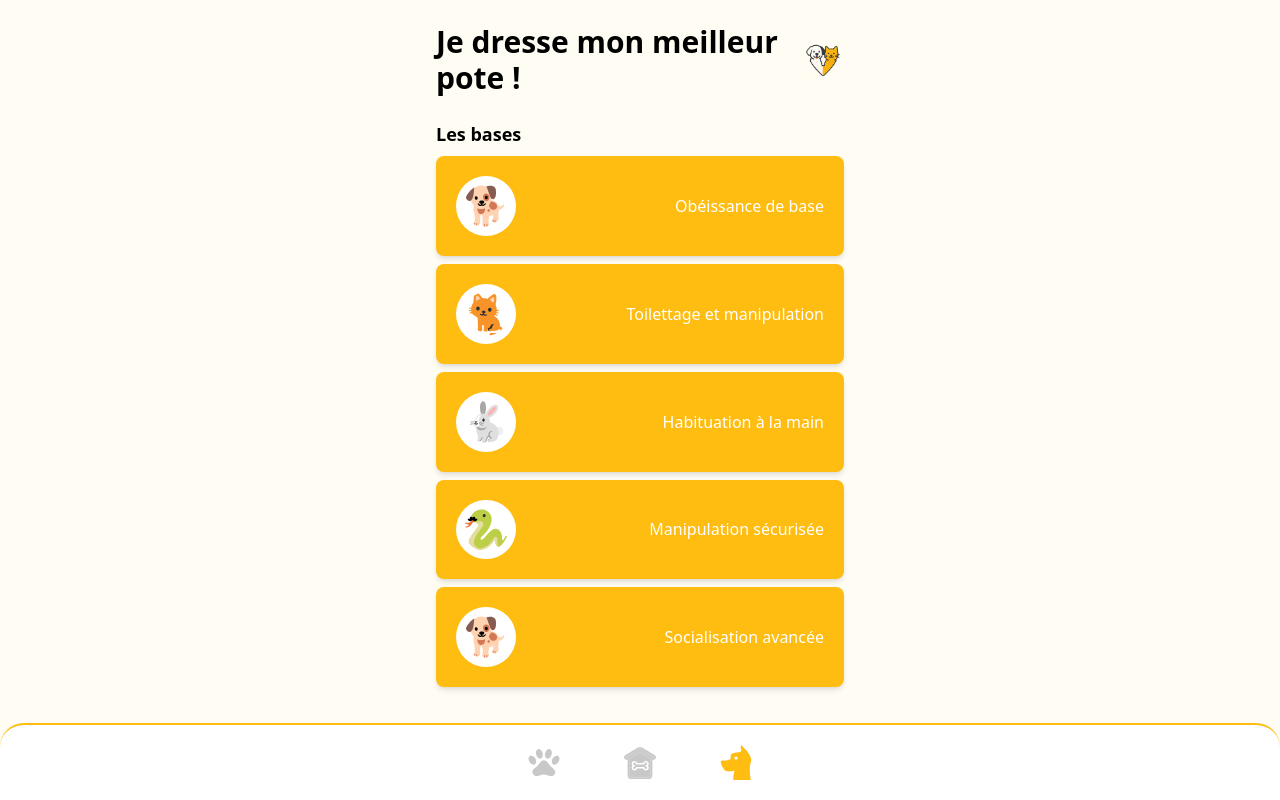
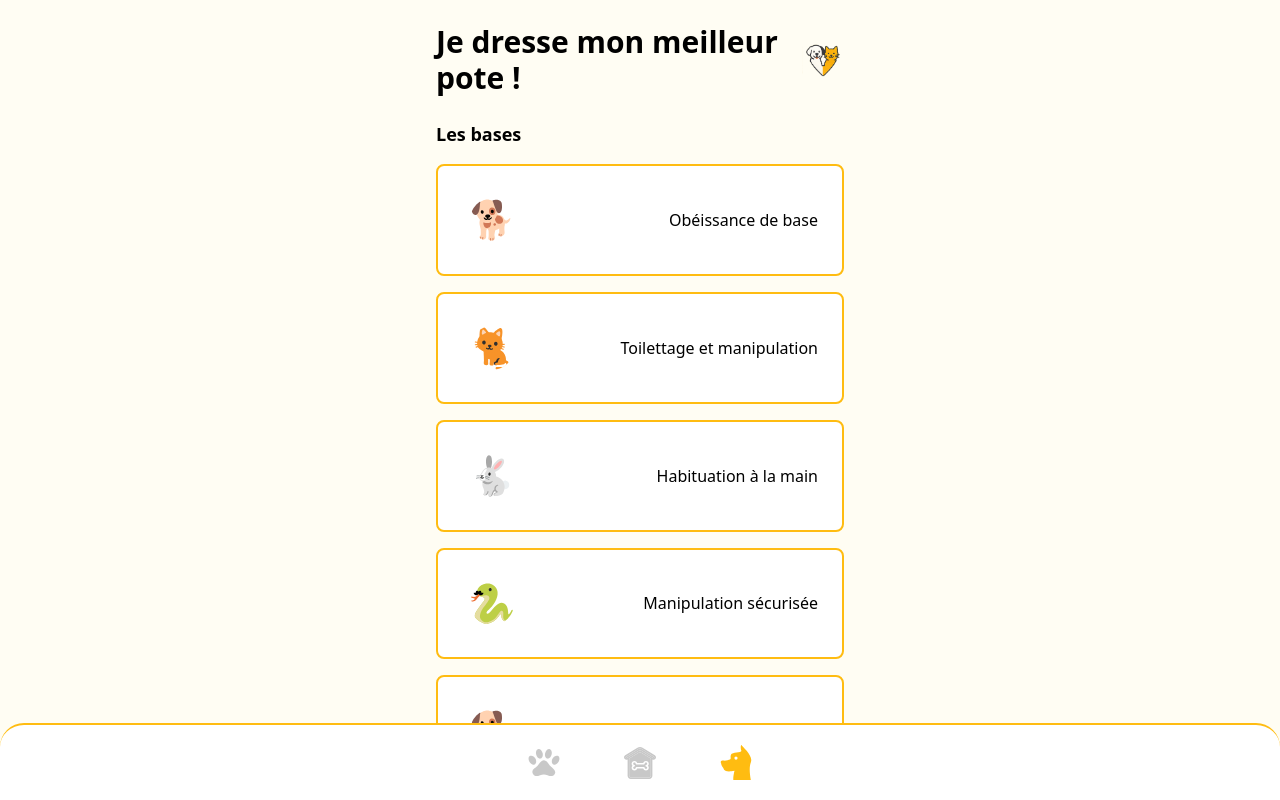
Before and after one commit to DaYkAzZ/Truffe-Moustache, a Next.js app: page /pages/DressageGlobal in a window 1280 px wide. Built offline with nearby package versions, Linux system fonts and the light colour scheme.

Commit message:
:bug: fix dressage cards & dressage data

```diff
--- a/src/app/components/ui/dressage/CoursCard.jsx
+++ b/src/app/components/ui/dressage/CoursCard.jsx
@@ -10,7 +10,7 @@ export default function CoursCard() {
       {cours.cours_dressage.map((item) => {
         return (
           <Link href={`/pages/Cours?id=${item.id}`} key={item.id}>
-            <div className="my-2 bg-[#FFBC11] text-white p-5 rounded-lg shadow-md hover:shadow-lg transition-shadow duration-300 cursor-pointer">
+            <div className="my-4 bg-white text-black p-6 rounded-lg border-2 border-[#FFBC11]">
               <div className="flex flex-row justify-between items-center">
                 <div>
                   <Image
--- a/src/app/data/dressage.json
+++ b/src/app/data/dressage.json
@@ -6,7 +6,8 @@
       "description": "Apprenez à votre chien les ordres fondamentaux comme 'assis', 'couché' et 'au pied'. Idéal pour instaurer une relation de confiance.",
       "duration": "4 semaines",
       "type_animal": "Chien",
-      "level": "Débutant"
+      "level": "Débutant",
+      "image": "https://www.cynodo.com/media/cyno/image/a9e66cea-70ba-4484-b9c2-5a7394dfcb60.jpeg"
     },
     {
       "id": 2,
@@ -14,7 +15,8 @@
       "description": "Initiez votre chat à la manipulation en douceur (griffes, brossage, transport) pour éviter le stress lors des soins.",
       "duration": "2 semaines",
       "type_animal": "Chat",
-      "level": "Intermédiaire"
+      "level": "Intermédiaire",
+      "image": "https://arboricat.com/wp-content/uploads/2024/12/Tout-savoir-sur-la-profession-de-toiletteur-pour-chats-1024x683.png"
     },
     {
       "id": 3,
@@ -22,7 +24,8 @@
       "description": "Apprenez à vos petits compagnons à ne pas craindre la main humaine. Cours progressif basé sur le renforcement positif.",
       "duration": "10 jours",
       "type_animal": "Rongeur",
-      "level": "Débutant"
+      "level": "Débutant",
+      "image": "https://votre-expert-anti-nuisibles.com/blog/upload/block/images/souris-laboratoire.jpg"
     },
     {
       "id": 4,
@@ -30,7 +33,8 @@
       "description": "Formation pour manipuler votre reptile sans stress ni danger. Convient aux lézards, serpents et tortues.",
       "duration": "1 semaine",
       "type_animal": "Reptile",
-      "level": "Débutant"
+      "level": "Débutant",
+      "image": "https://france3-regions.francetvinfo.fr/image/A8lSmysXEo2mwqyas1IvH9RPWVA/1549x848/regions/2023/10/22/raphaelle-6534ad7c2dd70184895821.png"
     },
     {
       "id": 5,
@@ -38,7 +42,8 @@
       "description": "Travaillez la socialisation de votre animal avec d'autres animaux et humains dans des contextes variés.",
       "duration": "6 semaines",
       "type_animal": "Chien, Chat",
-      "level": "Avancé"
+      "level": "Avancé",
+      "image": "https://evolutioncanine.ca/wp-content/uploads/2017/01/cohabitation-chien-chat.jpg"
     }
   ]
 }
--- a/src/app/pages/(CoursDressage)/Cours/page.jsx
+++ b/src/app/pages/(CoursDressage)/Cours/page.jsx
@@ -81,8 +81,15 @@ export default function Cours() {
 
       {/* Contenu du cours */}
       <div className="mx-5">
-        <div className="bg-[#FFBC11] text-white p-5 rounded-lg shadow-md mb-6">
-          <div className="flex items-center mb-4">
+        <div className="bg-white text-white p-5 rounded-lg shadow-sm mb-6 border-2 border-[#FFBC11]">
+          <Image
+            src={course.image}
+            width={300}
+            height={300}
+            className="object-cover rounded-lg mb-4"
+            alt="image"
+          />
+          <div className="flex items-center mb-4 p-2 rounded-2xl bg-[#FFBC11] backdrop-blur-2xl">
             <Image
               src={getAnimalIcon(course.type_animal)}
               width={60}
```
